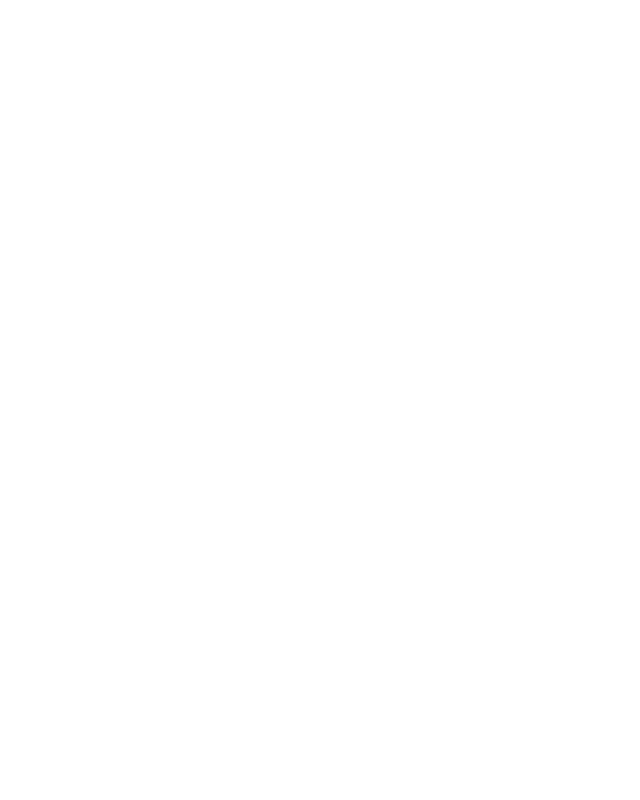
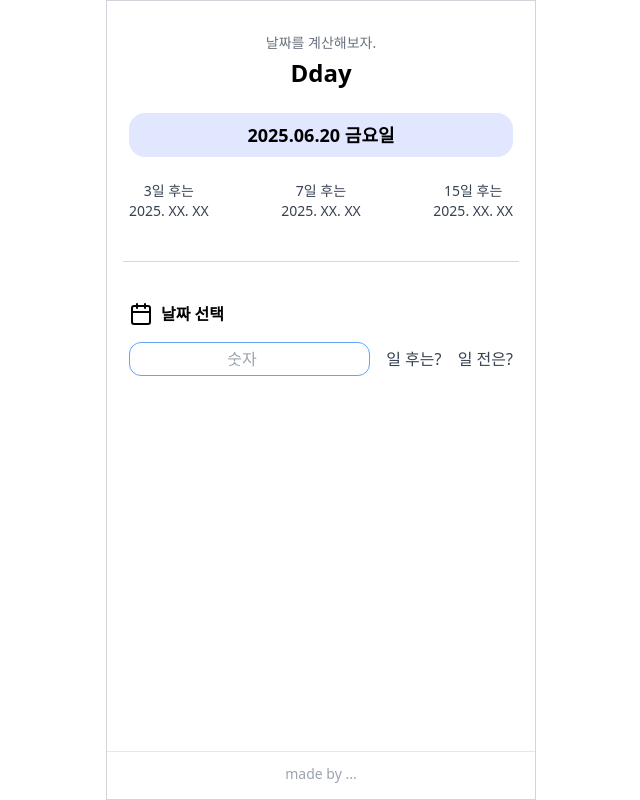
Before and after one commit to YeSeul-0w0/moa-utils, a React (Create React App) app: page /dday in a window 1280 px wide. Before the commit this address had no page. Shown: the whole page, without its empty margins (319-959 px from the left). Built offline with nearby package versions, Linux system fonts and the light colour scheme.

Commit message:
feat: built basic structure

```diff
--- a/src/App.tsx
+++ b/src/App.tsx
@@ -2,6 +2,7 @@
 import { BrowserRouter, Routes, Route } from "react-router-dom";
 import AppLayout from "./layout/AppLayout";
 import Home from "./component/Home";
+import Dday from "./component/Dday";
 
 function App() {
 	return (
@@ -9,6 +10,7 @@
 			<Routes>
 				<Route element={<AppLayout />}>
 					<Route path="/" element={<Home />} />
+					<Route path="/dday" element={<Dday />} />
 				</Route>
 			</Routes>
 		</BrowserRouter>
--- /dev/null
+++ b/src/component/Dday.tsx
@@ -0,0 +1,54 @@
+import { Calendar } from "lucide-react";
+import info from "../data/dday.json";
+
+const current: Date = new Date();
+const year: string = current.getFullYear().toString();
+const month: string = (current.getMonth() + 1).toString().padStart(2, "0");
+const date: string = current.getDate().toString().padStart(2, "0");
+const day: string = info["day_mapping"][current.getDay()];
+
+const Dday = () => {
+	return (
+		<div className="flex flex-col items-center px-4 py-8 text-center gap-6">
+			<div>
+				<p className="text-sm text-gray-500">날짜를 계산해보자.</p>
+				<h1 className="text-2xl font-bold mt-1">Dday</h1>
+			</div>
+			<div className="w-full max-w-sm bg-indigo-100 rounded-2xl py-2 text-lg font-semibold text-center">
+				{year}.{month}.{date} {day}
+			</div>
+			<div className="flex justify-between w-full max-w-sm text-sm text-gray-700">
+				<div className="flex flex-col items-center">
+					<p>3일 후는</p>
+					<p>2025. XX. XX</p>
+				</div>
+				<div className="flex flex-col items-center">
+					<p>7일 후는</p>
+					<p>2025. XX. XX</p>
+				</div>
+				<div className="flex flex-col items-center">
+					<p>15일 후는</p>
+					<p>2025. XX. XX</p>
+				</div>
+			</div>
+			<hr className="w-full border-t border-blue-200 my-4" />
+			<div className="w-full max-w-sm flex flex-col gap-4">
+				<div className="flex items-center gap-2">
+					<Calendar />
+					<span className="font-semibold">날짜 선택</span>
+				</div>
+				<div className="flex justify-between">
+					<input
+						type="number"
+						placeholder="숫자"
+						className="w-50 px-1 py-1 border border-blue-400 rounded-xl text-center text-blue-600 font-medium"
+					/>
+					<button className="text-gray-700">일 후는?</button>
+					<button className="text-gray-700">일 전은?</button>
+				</div>
+			</div>
+		</div>
+	);
+};
+
+export default Dday;
--- /dev/null
+++ b/src/data/dday.json
@@ -0,0 +1,3 @@
+{
+  "day_mapping": ["일요일", "월요일", "화요일", "수요일", "목요일", "금요일", "토요일"]
+}
```
